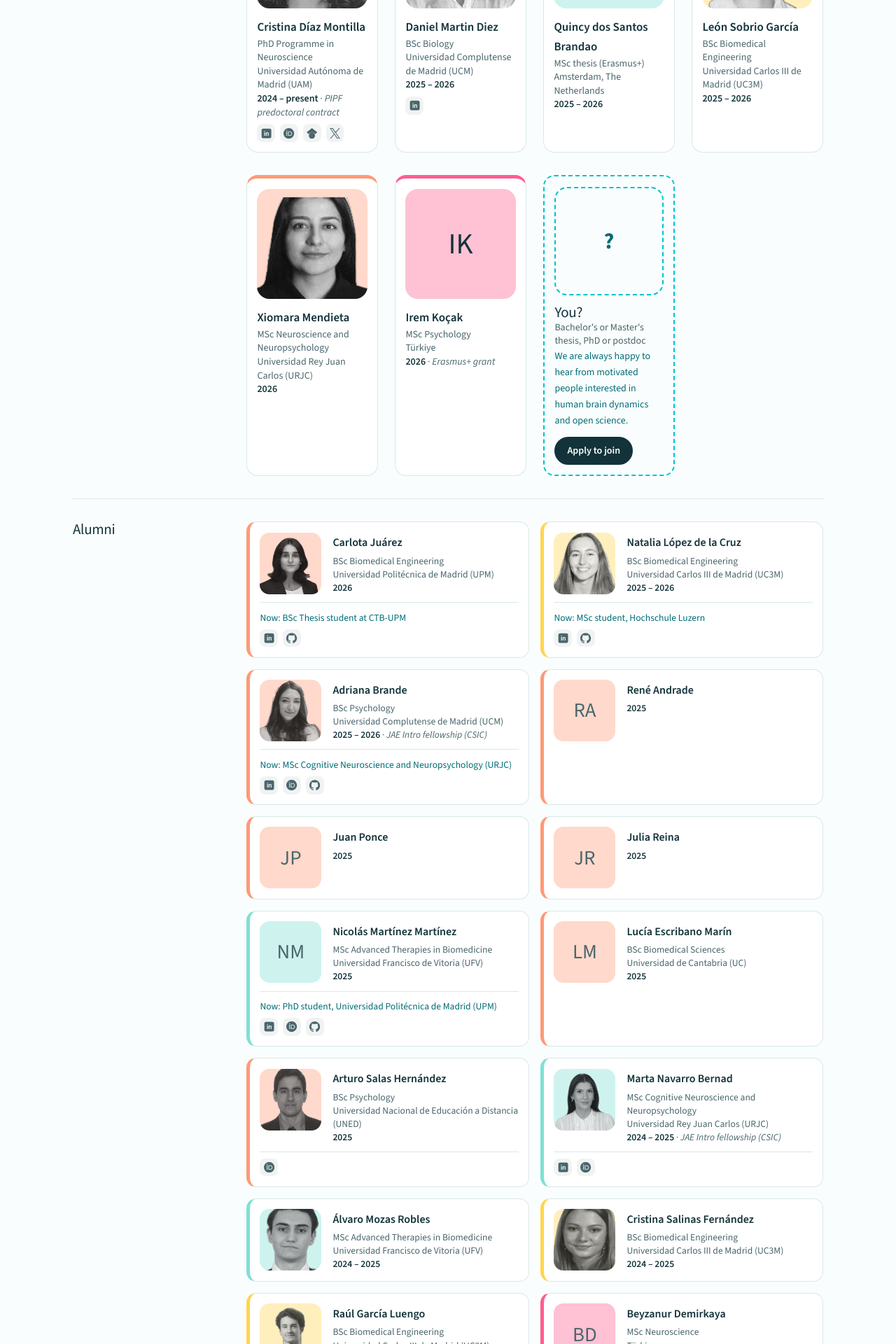
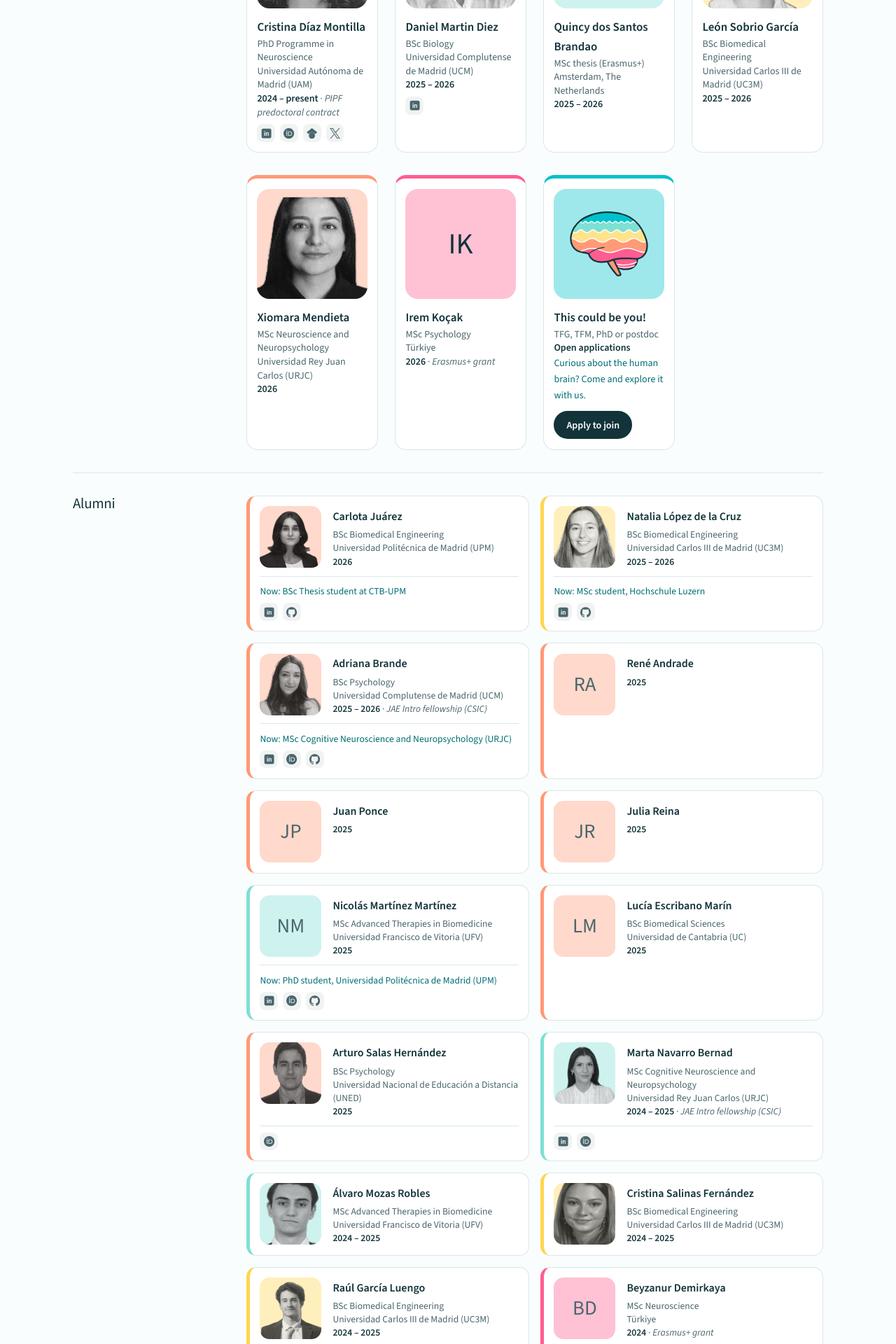
Before and after one commit to cajal-neuroimaging/cajal-neuroimaging.github.io, a Jekyll site: the page built from team.html, in a window 1280 px wide. Shown: the part 1154-3074 px from the top of the page at 70% size. Built offline with Jekyll 4.4.1, drawn with Linux system fonts in a browser that asks for light colours.

Commit message:
Team: 'This could be you!' card with group logo; form header banner
Co-Authored-By: Claude Opus 5.5 <noreply@anthropic.com>
Claude-Session: https://claude.ai/code/session_016qHx7xJtVuA2p8MXZK7uaB

```diff
--- a/assets/css/main.css
+++ b/assets/css/main.css
@@ -547,8 +547,11 @@ p { margin: 0 0 1em; }
 .site-nav .site-nav__join a:hover { background: var(--turquoise-ink); color: #fff; }
 .btn--join { background: var(--yellow); border-color: var(--yellow); color: var(--ink); font-weight: 600; }
 .btn--join:hover { background: var(--salmon); border-color: var(--salmon); color: var(--ink); }
-.person--you { border: 2px dashed var(--turquoise) !important; background: transparent !important; }
-.person--you .person__avatar { background: #fff !important; border: 2px dashed var(--turquoise); color: var(--turquoise-ink); font-size: 2rem; font-weight: 700; text-decoration: none; filter: none !important; }
-.person--you h3 a { color: var(--ink); text-decoration: none; }
+.people li.person--you .person__avatar { background: color-mix(in srgb, var(--turquoise) 22%, white) !important; text-decoration: none; }
+.person--you .person__avatar img { width: 72%; height: auto; object-fit: contain; filter: none !important; transition: transform .25s; }
+.person--you:hover .person__avatar img { transform: scale(1.06) rotate(-3deg); }
+.person--you .person__name a { color: var(--ink); text-decoration: none; }
+.person--you .person__now { color: var(--turquoise-ink); }
 .person--you .person__cta { margin: .7rem 0 0 !important; }
 .person--you .person__cta .btn { padding: .4rem 1rem; font-size: .88rem; }
+.people .person.person--you { --cat: var(--turquoise); }
--- a/team.html
+++ b/team.html
@@ -29,11 +29,11 @@ lede: A multidisciplinary team of engineers, psychologists, biologists and neuro
   <ul class="people">
     {% for p in site.data.team.members %}{% include person.html %}{% endfor %}
     <li class="person person--you">
-      <a class="person__avatar" href="{{ site.join_form }}" aria-hidden="true" tabindex="-1">?</a>
+      <a class="person__avatar" href="{{ site.join_form }}" aria-hidden="true" tabindex="-1"><img src="{{ '/assets/img/logo.svg' | relative_url }}" alt=""></a>
       <div>
-        <h3><a href="{{ site.join_form }}">You?</a></h3>
-        <p class="person__role">Bachelor's or Master's thesis, PhD or postdoc</p>
-        <p class="person__now">We are always happy to hear from motivated people interested in human brain dynamics and open science.</p>
+        <p class="person__name"><a href="{{ site.join_form }}">This could be you!</a></p>
+        <p class="person__role">TFG, TFM, PhD or postdoc<br><span class="person__years">Open applications</span></p>
+        <p class="person__now">Curious about the human brain? Come and explore it with us.</p>
         <p class="person__cta"><a class="btn btn--fill" href="{{ site.join_form }}">Apply to join</a></p>
       </div>
     </li>
```
Also changed, not shown: assets/img/form-header.png (added).
